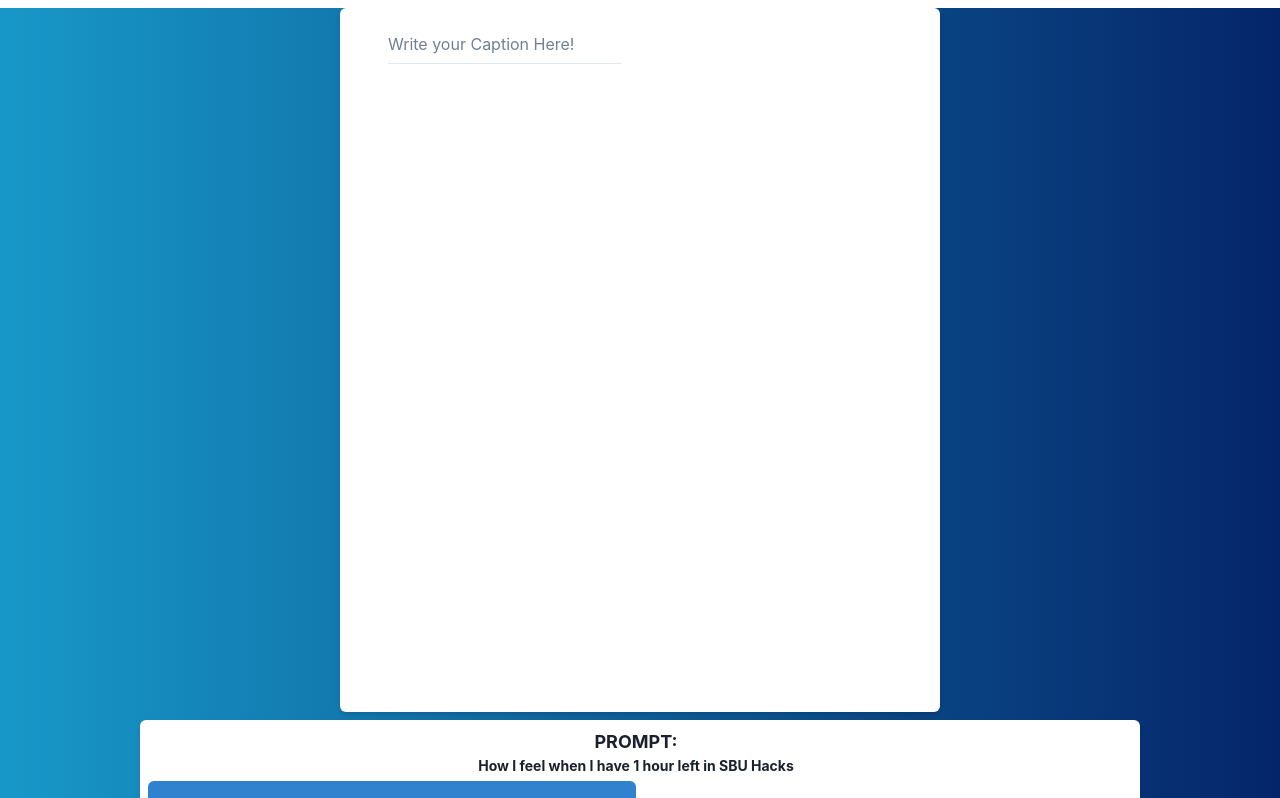
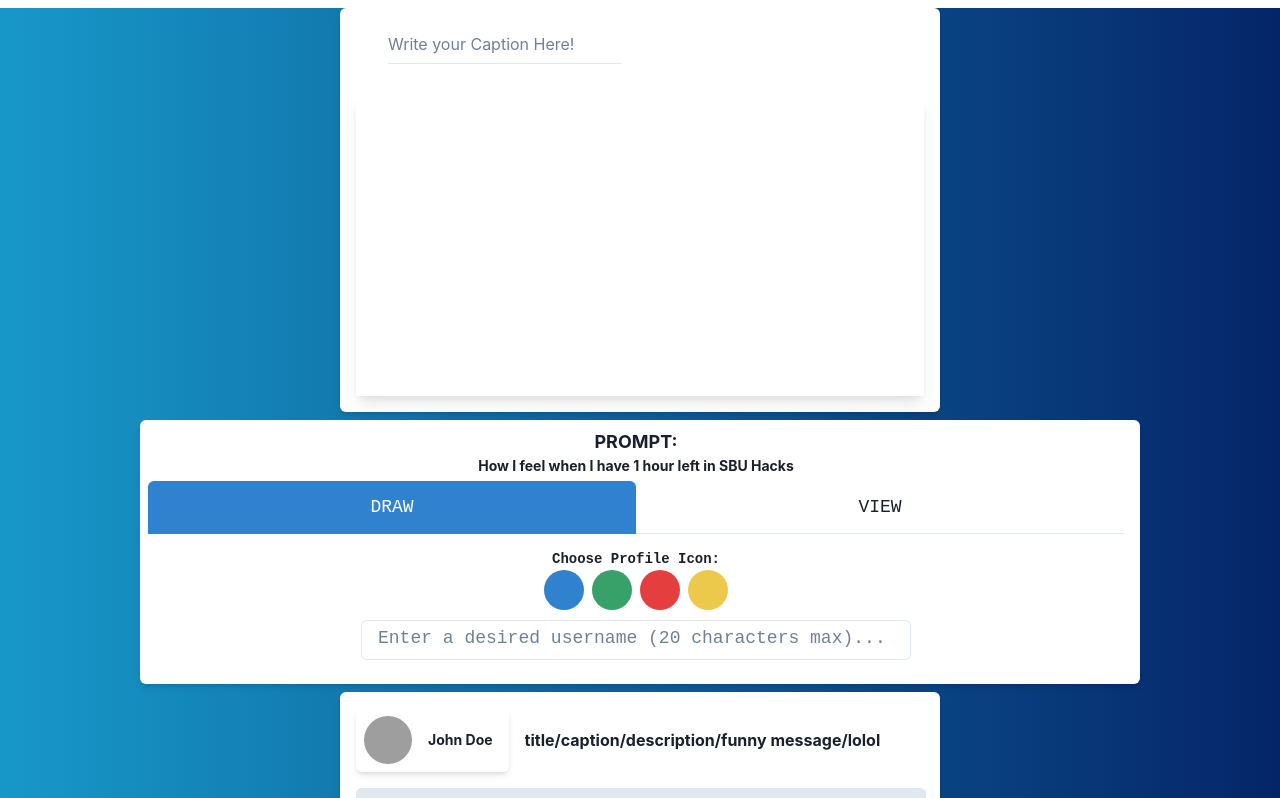
Before and after one commit to dakota-byte/SBUHACKS2024, a React (Create React App) app in the folder app/: page /KyleTest in a window 1280 px wide. Shown: the top 798 px of the page. Built offline with nearby package versions, Linux system fonts and the light colour scheme; grey boxes are pictures that could not be loaded.

Commit message:
art is finished

```diff
--- a/app/src/Canvas/Canvas.js
+++ b/app/src/Canvas/Canvas.js
@@ -17,6 +17,8 @@ const Canvas = () => {
         event.clientY <= rect.bottom
       ) {
         setIsDrawing(true);
+        context.beginPath(); // Start a new path
+        context.moveTo(event.clientX - rect.left, event.clientY - rect.top);
       }
     };
 
@@ -45,7 +47,7 @@ const Canvas = () => {
     };
   }, [isDrawing]);
 
-  return <canvas ref={canvasRef} width={800} height={600} />;
+  return <canvas ref={canvasRef} width={570} height={300} />;
 };
 
 export default Canvas;
--- a/app/src/Canvas/useCanvas.js
+++ b/app/src/Canvas/useCanvas.js
@@ -1,3 +1,4 @@
+//file no longer needed
 import {useEffect, useRef} from 'react'
 
 const useCanvas = draw => {
--- a/app/src/DrawBox.jsx
+++ b/app/src/DrawBox.jsx
@@ -2,13 +2,6 @@
 
 import {Box, Input, Flex} from "@chakra-ui/react";
 import Canvas from "./Canvas/Canvas";
-//darw
-const draw = (context , count) =>{
-    context.clearRect(0,0, context.canvas.width, context.canvas.height)
-    context.fillStyle = 'grey'
-    const delta = count % 800
-    context.fillRect(10 + delta, 10, 100, 100)
-}
 
 const DrawBox = () => {
     return (
@@ -25,13 +18,14 @@ const DrawBox = () => {
 
                 </Box>
             </Flex>
+            <Box boxShadow ="lg">
+                <Canvas
+                    width = "570px"
+                    height = "300px"
+                >
+                </Canvas>
+            </Box>
 
-            <Canvas
-                draw={draw}
-                width = "570px"
-                height = "300px"
-            >
-            </Canvas>
 
             <h1></h1>
 
```
